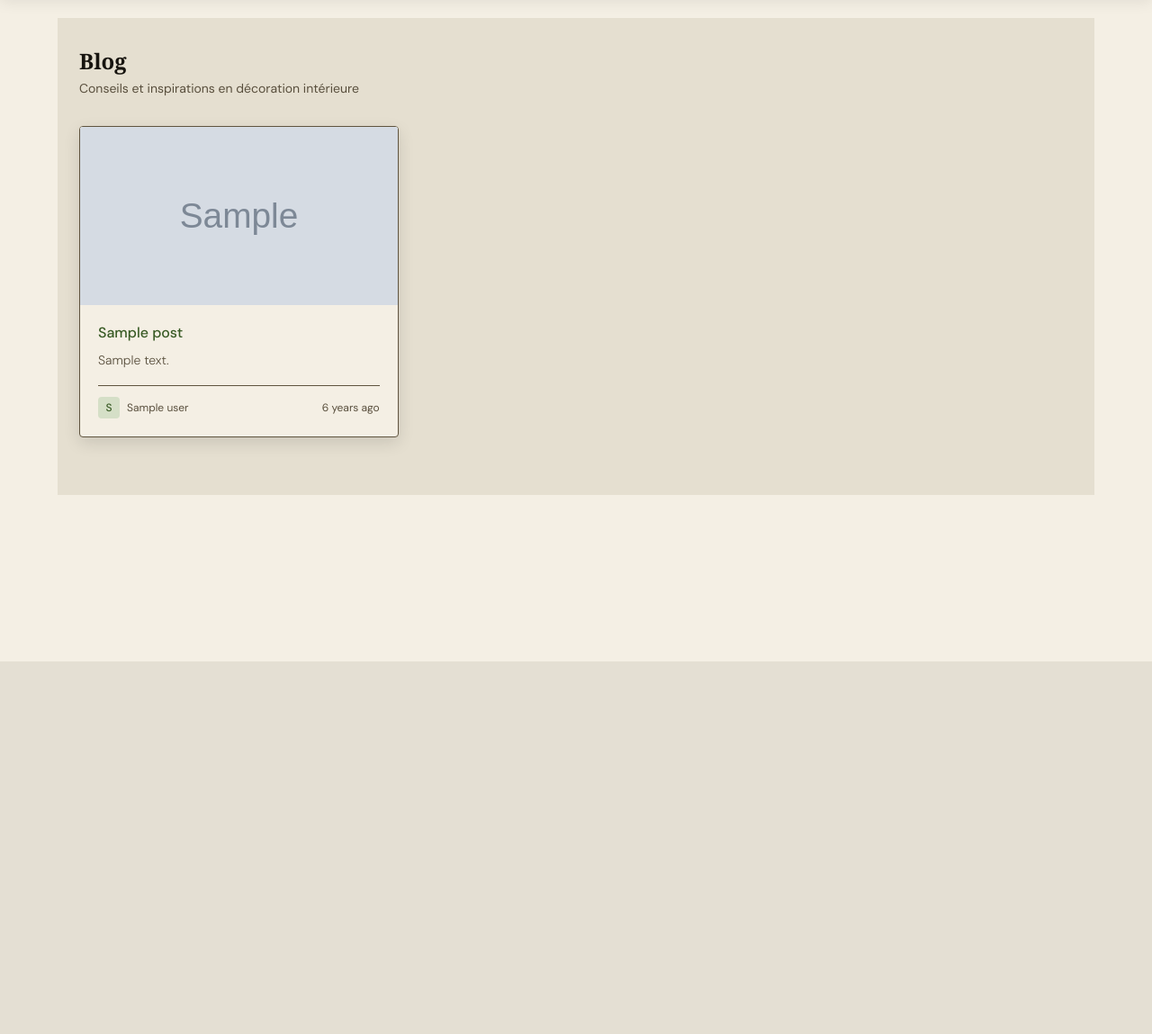
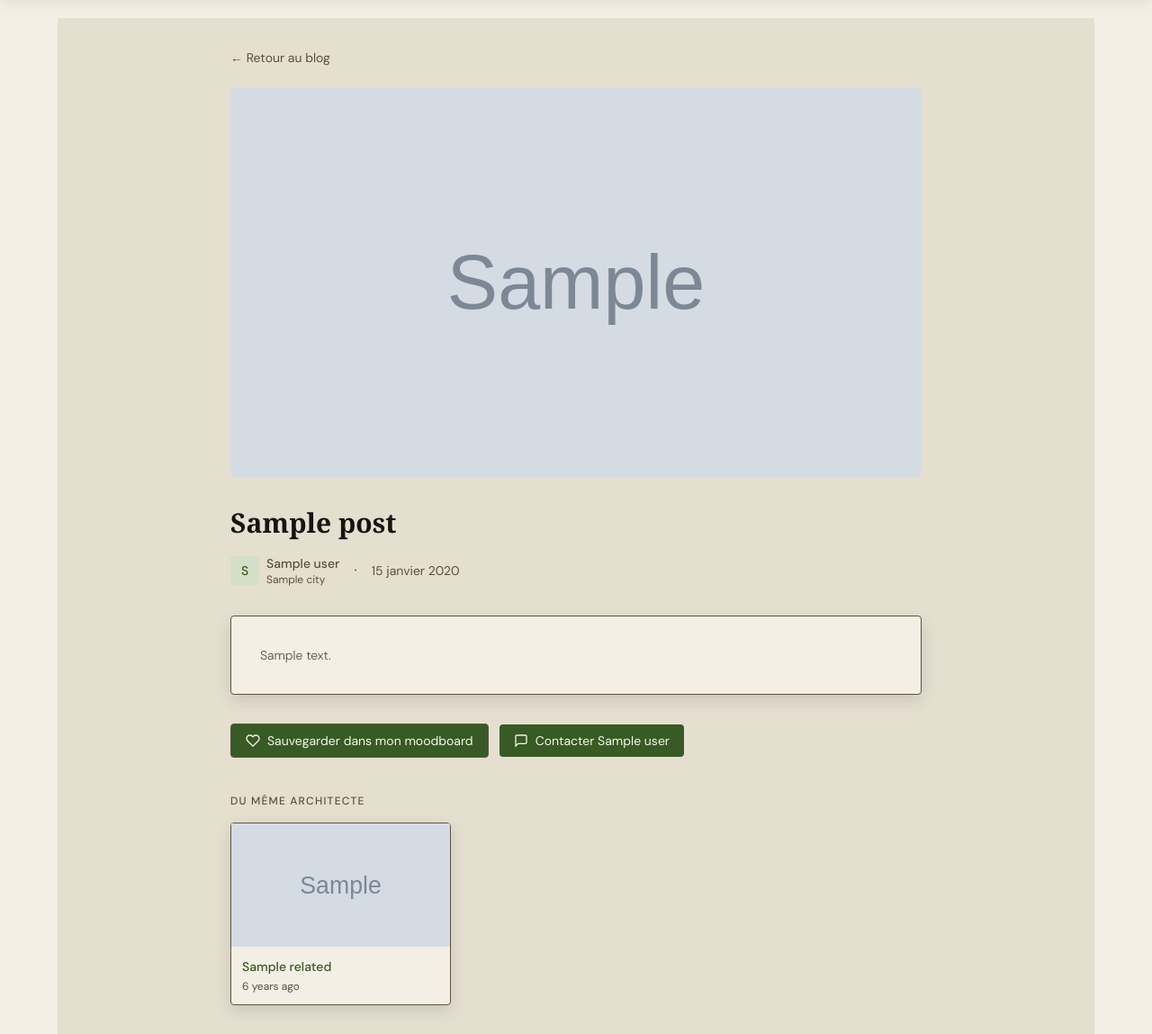
Before and after one commit to Mariam982440/Spacely, a Laravel app: template resources/views/client/blog/show.blade.php in a window 1280 px wide. Shown: the part 65-1214 px from the top of the page at 90% size. Before the commit the page ends 800 px from the top, so only its background shows below. Run offline with Laravel 12, Linux system fonts and the light colour scheme; a user stored in the database is signed in; data comes from the database, SQL or seed files in the repository; tables that the repository leaves empty hold one stand-in row (values such as "Sample post"); the template is opened without the code that fills it: most values are stand-ins (such as "Sample title", 1, 10 or a date in 2020); grey boxes marked "Sample" are stand-in pictures; some libraries are stand-ins or nearby versions.

Commit message:
feat: enrichit le détail et les favoris du blog

```diff
--- a/resources/views/client/blog/show.blade.php
+++ b/resources/views/client/blog/show.blade.php
@@ -1,70 +1,115 @@
 @extends('layouts.client')
-@section('title', 'Blog')
+@section('title', $post->title)
 
 @section('content')
 
+    <div class="max-w-3xl mx-auto">
+
+        <a href="{{ route('client.blog.index') }}"
+           class="inline-flex items-center gap-2 text-sm text-stone-400
+                  hover:text-stone-600 transition mb-6">
+            ← Retour au blog
+        </a>
+
+        @if($post->cover_image)
+            <div class="aspect-video rounded-2xl overflow-hidden bg-stone-100 mb-8">
+                <img src="{{ Storage::url($post->cover_image) }}"
+                     alt="{{ $post->title }}"
+                     class="w-full h-full object-cover">
+            </div>
+        @endif
+
         <div class="mb-8">
-        <h1 class="font-serif text-2xl font-semibold text-stone-900">Blog</h1>
-        <p class="text-stone-400 text-sm mt-1">Conseils et inspirations en décoration intérieure</p>
+            <h1 class="font-serif text-3xl font-semibold text-stone-900 leading-tight mb-4">
+                {{ $post->title }}
+            </h1>
+            <div class="flex items-center gap-4">
+                <div class="flex items-center gap-2">
+                    <div class="w-8 h-8 rounded-full bg-green-100 flex items-center
+                                justify-center text-green-800 text-sm font-medium">
+                        {{ strtoupper(substr($post->architectProfile->user->name, 0, 1)) }}
+                    </div>
+                    <div>
+                        <p class="text-sm font-medium text-stone-700">
+                            {{ $post->architectProfile->user->name }}
+                        </p>
+                        <p class="text-xs text-stone-400">{{ $post->architectProfile->city }}</p>
+                    </div>
+                </div>
+                <span class="text-stone-300">·</span>
+                <span class="text-sm text-stone-400">
+                    {{ $post->created_at->locale('fr')->isoFormat('D MMMM YYYY') }}
+                </span>
+            </div>
         </div>
 
-    @if($posts->count())
-        <div class="grid grid-cols-3 gap-5 mb-8">
-            @foreach($posts as $post)
-                <a href="{{ route('client.blog.show', $post) }}"
-                   class="bg-white border border-stone-200 rounded-2xl overflow-hidden
+        <div class="bg-white border border-stone-200 rounded-2xl p-8 shadow-sm mb-8">
+            <div class="text-stone-600 leading-relaxed text-sm font-light">
+                {!! nl2br(e($post->content)) !!}
+            </div>
+        </div>
+
+        <div class="flex items-center gap-3 mb-10">
+
+            {{-- Ajouter au moodboard --}}
+            <form method="POST" action="{{ route('client.favorites.store') }}">
+                @csrf
+                <input type="hidden" name="favoritable_id" value="{{ $post->id }}">
+                <input type="hidden" name="favoritable_type" value="App\Models\BlogPost">
+                <button type="submit"
+                        class="flex items-center gap-2 px-4 py-2 border border-stone-200
+                               text-stone-600 text-sm rounded-xl hover:bg-stone-50 transition">
+                    <svg class="w-4 h-4" fill="none" stroke="currentColor" stroke-width="2" viewBox="0 0 24 24">
+                        <path d="M20.84 4.61a5.5 5.5 0 00-7.78 0L12 5.67l-1.06-1.06a5.5 5.5 0 00-7.78 7.78l1.06 1.06L12 21.23l7.78-7.78 1.06-1.06a5.5 5.5 0 000-7.78z"/>
+                    </svg>
+                    Sauvegarder dans mon moodboard
+                </button>
+            </form>
+
+            <a href="{{ route('client.messages.show', $post->architectProfile->user) }}"
+               class="flex items-center gap-2 px-4 py-2 bg-green-700 text-white
+                      text-sm rounded-xl hover:bg-green-800 transition">
+                <svg class="w-4 h-4" fill="none" stroke="currentColor" stroke-width="2" viewBox="0 0 24 24">
+                    <path d="M21 15a2 2 0 01-2 2H7l-4 4V5a2 2 0 012-2h14a2 2 0 012 2z"/>
+                </svg>
+                Contacter {{ $post->architectProfile->user->name }}
+            </a>
+        </div>
+
+        @if($related->count())
+            <div>
+                <p class="text-xs font-medium tracking-widest text-stone-400 uppercase mb-4">
+                    Du même architecte
+                </p>
+                <div class="grid grid-cols-3 gap-4">
+                    @foreach($related as $relatedPost)
+                        <a href="{{ route('client.blog.show', $relatedPost) }}"
+                           class="bg-white border border-stone-200 rounded-xl overflow-hidden
                                   shadow-sm hover:shadow-md transition group block">
-
-                    {{-- Image couverture --}}
                             <div class="aspect-video bg-stone-100 overflow-hidden">
-                        @if($post->cover_image)
-                            <img src="{{ Storage::url($post->cover_image) }}"
-                                 alt="{{ $post->title }}"
-                                 class="w-full h-full object-cover group-hover:scale-105 transition duration-300">
+                                @if($relatedPost->cover_image)
+                                    <img src="{{ Storage::url($relatedPost->cover_image) }}"
+                                         alt="{{ $relatedPost->title }}"
+                                         class="w-full h-full object-cover group-hover:scale-105 transition">
                                 @else
-                            <div class="w-full h-full flex items-center justify-center bg-green-50">
-                                <svg class="w-10 h-10 text-green-300" fill="none" stroke="currentColor"
-                                     stroke-width="1.5" viewBox="0 0 24 24">
-                                    <path d="M19 20H5a2 2 0 01-2-2V6a2 2 0 012-2h10l6 6v10a2 2 0 01-2 2z"/>
-                                </svg>
-                            </div>
+                                    <div class="w-full h-full bg-green-50"></div>
                                 @endif
                             </div>
-
-                    <div class="p-5">
-                        <h3 class="font-medium text-stone-900 leading-snug mb-2
-                                   group-hover:text-green-700 transition line-clamp-2">
-                            {{ $post->title }}
-                        </h3>
-                        <p class="text-stone-400 text-sm line-clamp-2 leading-relaxed mb-4 font-light">
-                            {{ Str::limit(strip_tags($post->content), 100) }}
+                            <div class="p-3">
+                                <p class="text-sm font-medium text-stone-800 line-clamp-2
+                                          group-hover:text-green-700 transition">
+                                    {{ $relatedPost->title }}
                                 </p>
-                        <div class="flex items-center justify-between pt-3 border-t border-stone-100">
-                            <div class="flex items-center gap-2">
-                                <div class="w-6 h-6 rounded-full bg-green-100 flex items-center
-                                            justify-center text-green-800 text-xs font-medium">
-                                    {{ strtoupper(substr($post->architectProfile->user->name, 0, 1)) }}
-                                </div>
-                                <span class="text-xs text-stone-500">
-                                    {{ $post->architectProfile->user->name }}
-                                </span>
-                            </div>
-                            <span class="text-xs text-stone-400">
-                                {{ $post->created_at->diffForHumans() }}
-                            </span>
-                        </div>
+                                <p class="text-xs text-stone-400 mt-1">
+                                    {{ $relatedPost->created_at->diffForHumans() }}
+                                </p>
                             </div>
                         </a>
                     @endforeach
                 </div>
-
-        {{ $posts->links() }}
-
-    @else
-        <div class="bg-white border border-stone-200 rounded-2xl p-16 text-center shadow-sm">
-            <h3 class="font-serif text-lg text-stone-700 mb-2">Aucun article publié</h3>
-            <p class="text-stone-400 text-sm">Revenez bientôt.</p>
             </div>
         @endif
 
+    </div>
+
 @endsection
```
Also changed, not shown: resources/views/client/blog/favorites.blade.php (added, +100 -0 lines). Lines whose indentation alone changed are shown as unchanged.
